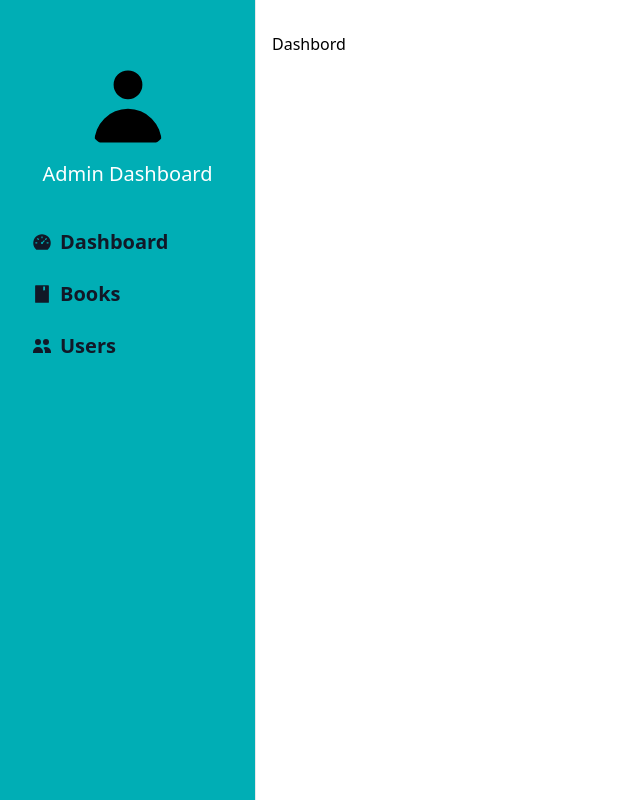
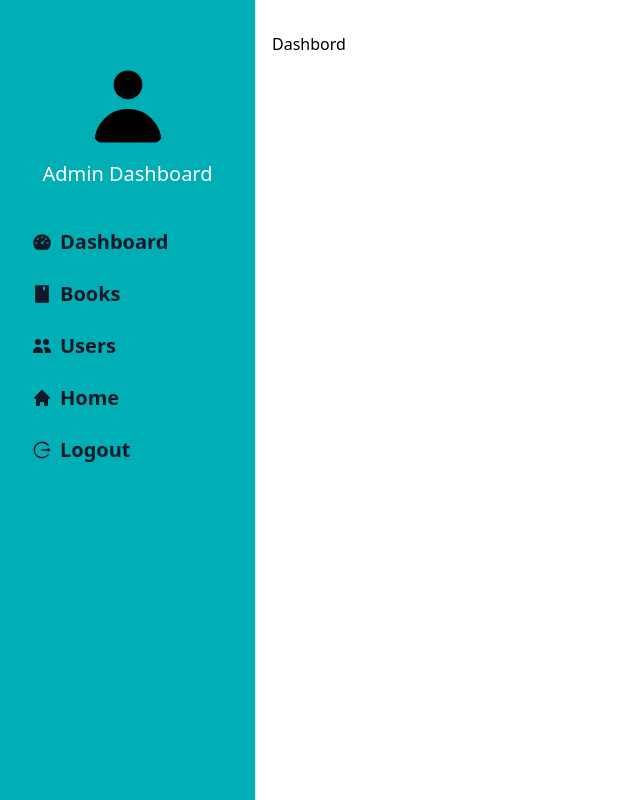
Before and after one commit to Evaristekanova/bookStore-fn, a React (Vite) app: page /dashboard in a window 1280 px wide. Shown: the whole page, without its empty margins (0-640 px from the left). Built offline with nearby package versions, Linux system fonts and the light colour scheme.

Commit message:
add link to route to home from dashboard dashboard

```diff
--- a/src/dashboard/Sidebar.tsx
+++ b/src/dashboard/Sidebar.tsx
@@ -1,6 +1,6 @@
 import { Link } from "react-router-dom";
-import { AiFillDashboard, AiFillBook } from "react-icons/ai";
-import { HiUsers, HiUser } from "react-icons/hi";
+import { AiFillDashboard, AiFillBook,AiOutlineLogout } from "react-icons/ai";
+import { HiUsers, HiUser, HiHome } from "react-icons/hi";
 
 const Sidebar = () => {
   return (
@@ -34,6 +34,20 @@ const Sidebar = () => {
             <HiUsers className="w-5 h-5 mr-2 mt-1" />
             <span>Users</span>
           </Link>
+          <Link
+            to="/"
+            className="mt-2 flex px-4 py-2 text-gray-900 font-semibold rounded-lg hover:bg-gray-100 hover:text-lightGreen"
+          >
+            <HiHome className="w-5 h-5 mr-2 mt-1" />
+            <span>Home</span>
+          </Link>
+          <Link
+            to="/"
+            className="mt-2 flex px-4 py-2 text-gray-900 font-semibold rounded-lg hover:bg-gray-100 hover:text-lightGreen"
+          >
+            <AiOutlineLogout className="w-5 h-5 mr-2 mt-1" />
+            <span>Logout</span>
+          </Link>
         </nav>
       </div>
     </div>
```
